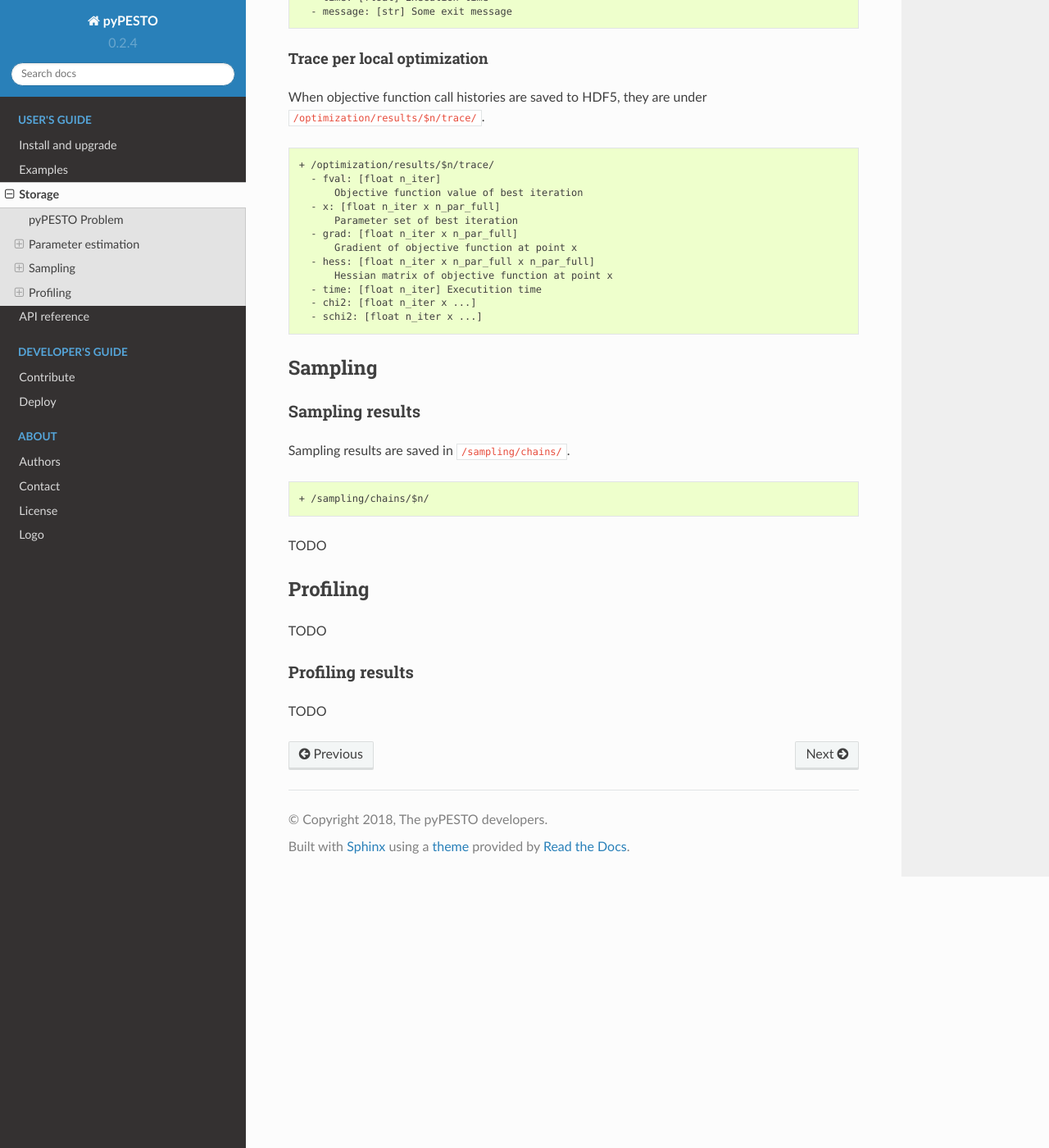
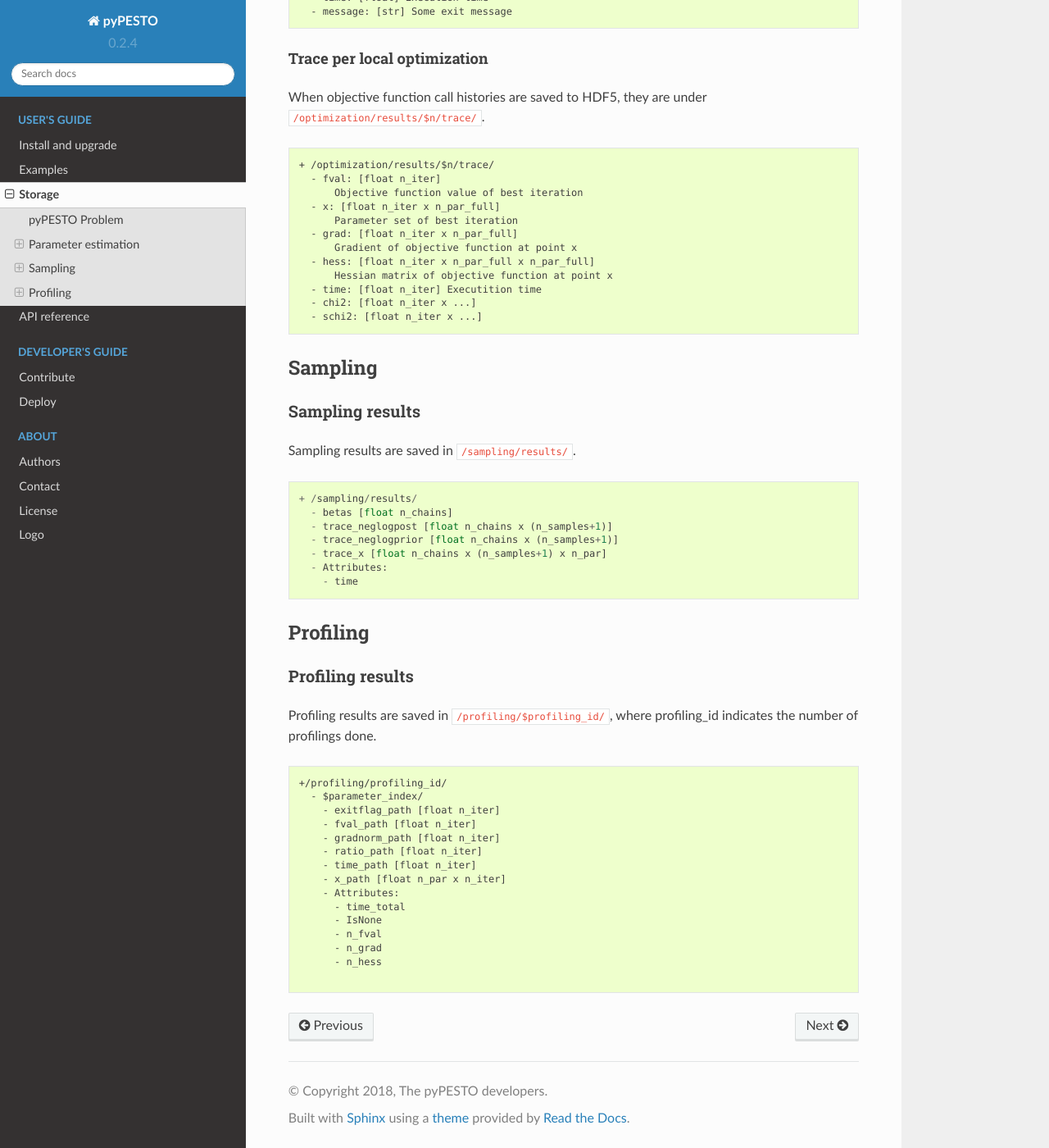
Before and after one commit to ICB-DCM/pyPESTO, a Sphinx documentation site: the page built from doc/storage_format.md, in a window 1280 px wide and 1400 px high, scrolled down 1423 px. Shown: the whole window at 82% size. Built offline with Sphinx 7.4.7 and the Read the Docs theme 2.0.0, drawn with Linux system fonts in a browser that asks for light colours; pages that are not in the unit, such as notebooks, are missing from menus; some of the changed text lies outside the part shown.

Commit message:
Update storage_format.md

````diff
--- a/doc/storage_format.md
+++ b/doc/storage_format.md
@@ -96,17 +96,37 @@ When objective function call histories are saved to HDF5, they are under
 
 ### Sampling results
 
-Sampling results are saved in `/sampling/chains/`.
+Sampling results are saved in `/sampling/results/`.
 ```
-+ /sampling/chains/$n/
++ /sampling/results/
+  - betas [float n_chains]
+  - trace_neglogpost [float n_chains x (n_samples+1)]
+  - trace_neglogprior [float n_chains x (n_samples+1)]
+  - trace_x [float n_chains x (n_samples+1) x n_par]
+  - Attributes:
+    - time
 ```
-
-TODO
 
 ## Profiling
 
-TODO
 
 ### Profiling results
 
-TODO
+Profiling results are saved in `/profiling/$profiling_id/`, where profiling_id indicates the number of profilings done.
+```
++/profiling/profiling_id/
+  - $parameter_index/
+    - exitflag_path [float n_iter]
+    - fval_path [float n_iter]
+    - gradnorm_path [float n_iter]
+    - ratio_path [float n_iter]
+    - time_path [float n_iter]
+    - x_path [float n_par x n_iter]
+    - Attributes:
+      - time_total
+      - IsNone
+      - n_fval
+      - n_grad
+      - n_hess
+
+```
````
Also changed, not shown: other parts of doc/storage_format.md (+2 -2 lines).
